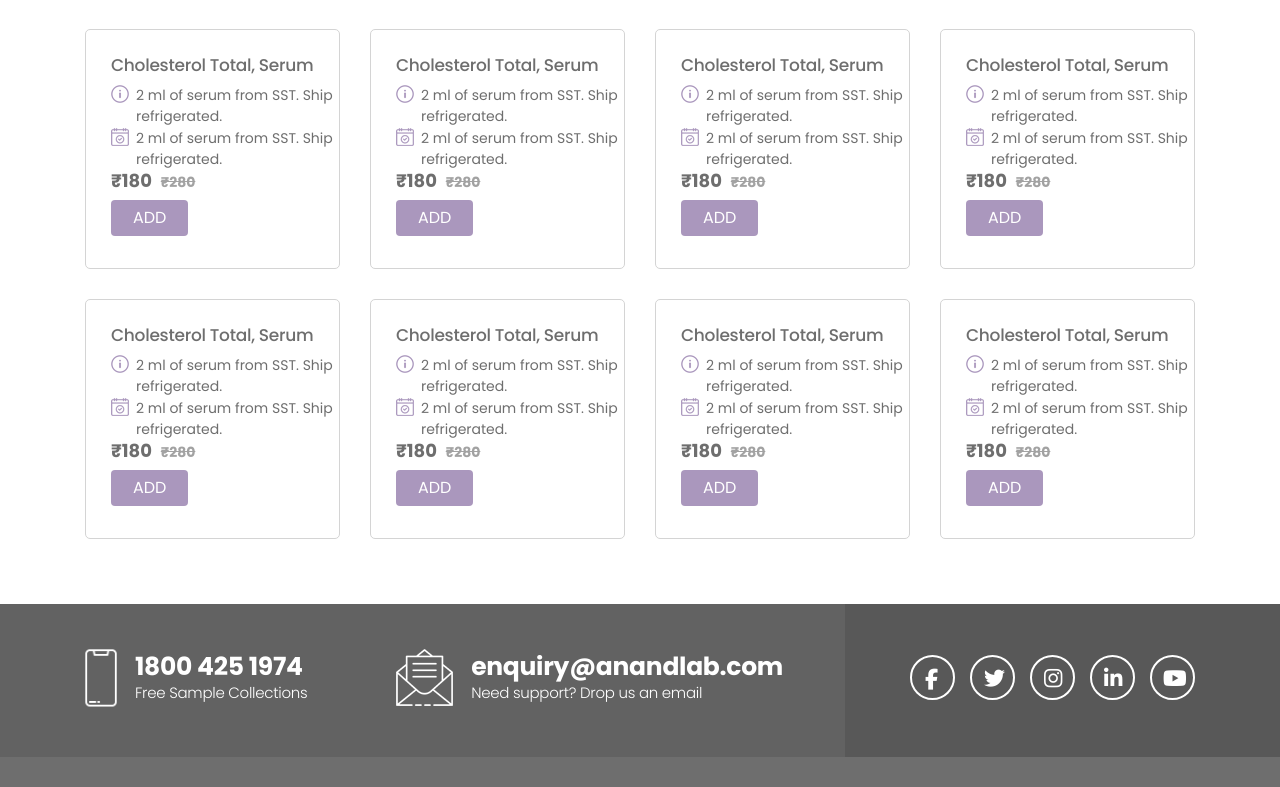
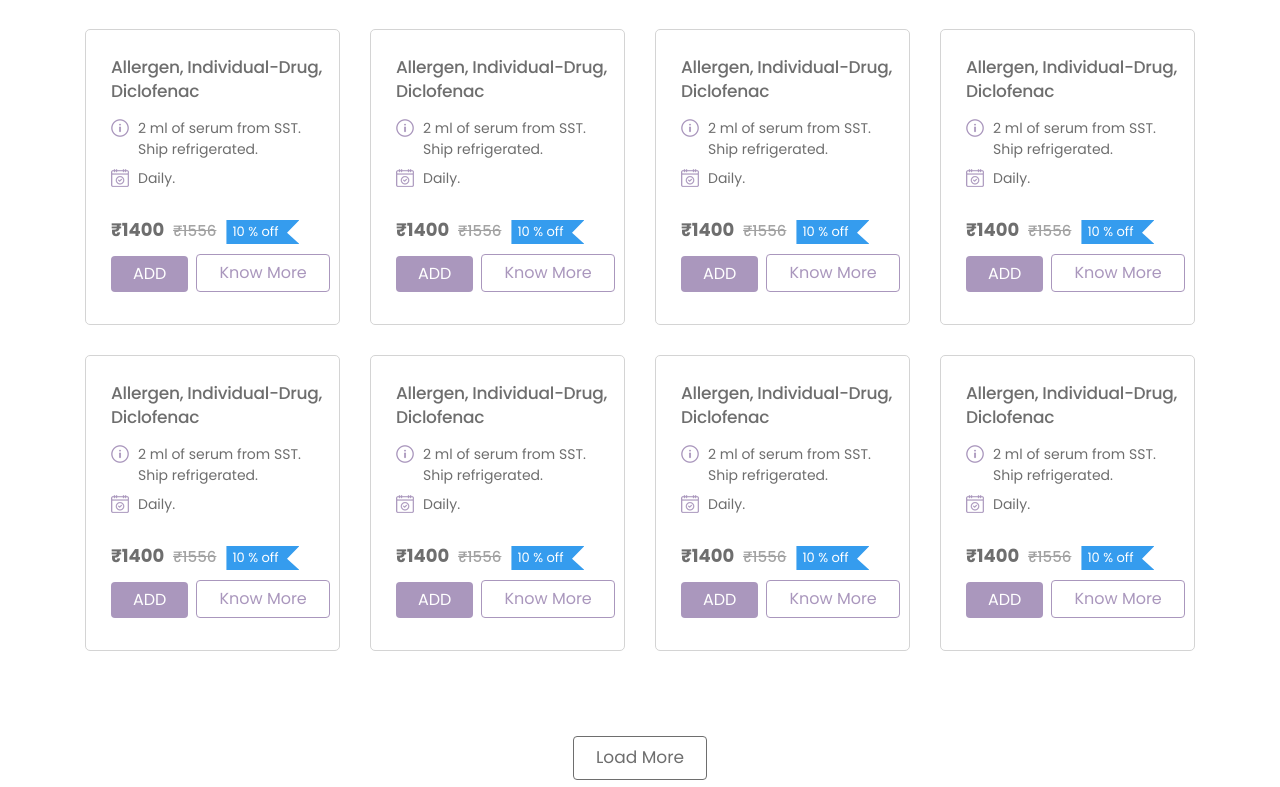
Before and after one commit to pravinpixel/ADLWebsite, a React (Create React App) app: page /for-patient in a window 1280 px wide. Shown: the part 693-1480 px from the top of the page. Built offline with nearby package versions, Linux system fonts and the light colour scheme.

Commit message:
test page changes

```diff
--- /dev/null
+++ b/src/Components/Containers/PackageCardComponent.jsx
@@ -0,0 +1,21 @@
+import React from 'react'
+import popImg from '../../assets/images/popular-img-1.jpg'
+import { Link } from 'react-router-dom';
+
+export default function PackageCardComponent() {
+  return (
+    <div className="pack-deils">
+                <div className="pck-img">
+                  <img src={popImg} alt="" className="img-fluid"/>
+                  <div className="ble-fnt">60 <span>Tests</span></div>
+                </div>
+                <h3>NEU Express</h3>
+                <h4>Cholesterol, Triglycerides, HDL, Direct LDL, Calculated Total cholesterol to HDL-cholesterol Ratio...
+                    <Link to="/">+ More</Link>\
+                </h4>
+                <h5>&#8377;180 <span className="strke"><s>&#8377;280</s></span></h5>
+                <h6>79 % off T&C*</h6>
+                <p><a href="about-us">Book Now</a></p>
+              </div>
+  )
+}
--- a/src/Components/Containers/TestCardComponent.jsx
+++ b/src/Components/Containers/TestCardComponent.jsx
@@ -1,4 +1,5 @@
 import React from "react";
+import { Link } from "react-router-dom";
 import clock from './../../assets/images/clk.png';
 import calnder from './../../assets/images/cal.png';
 
@@ -6,8 +7,8 @@ export default function TestCardComponent() {
   return (
     <div className="">
       <div className="cmn-box-str">
-        <div class="case">
-          <h3>Cholesterol Total, Serum</h3>
+        <div className="case">
+          <h3>Allergen, Individual-Drug, Diclofenac </h3>
           <ul>
           <li>
           <img src={clock} alt="" className="img-fluid"/>
@@ -15,17 +16,21 @@ export default function TestCardComponent() {
           </li>
           <li>
           <img src={calnder} alt="" className="img-fluid"/>
-          2 ml of serum from SST. Ship refrigerated.
+          Daily.
           </li>
           </ul>
           <h5>
-            &#8377;180{" "}
-            <span class="strke">
-              <s>&#8377;280</s>
+            &#8377;1400{" "}
+            <span className="strke">
+              <s>&#8377;1556</s>
+            </span>
+            <span className="flag-option">
+              <p>10 % off</p>
             </span>
           </h5>
           <p>
-            <a href="about-us">ADD</a>
+            <Link to="/">ADD</Link>
+            <Link className='bg-trsnper' to="/">Know More</Link>
           </p>
         </div>
       </div>
--- /dev/null
+++ b/src/Components/Test/Sections/PopularTests.jsx
@@ -0,0 +1,83 @@
+import React from 'react'
+import Sliders from 'react-slick'
+import TestCard from '../../Containers/TestCardComponent';
+
+
+export default function PopularTests() {
+    var settings = {
+        slidesToScroll : 1,
+        infinite       : true,
+        slidesToShow   : 4,
+        focusOnSelect  : false,
+        autoplay       : true,
+        dots           : false,
+        arrows         : true,
+        autoplaySpeed  : 4000,
+        responsive: [
+            {
+                breakpoint: 1300,
+                settings: {
+                    slidesToShow: 4,
+                }
+            },
+            {
+                breakpoint: 1024,
+                settings: {
+                    slidesToShow: 4,
+                }
+            },
+            {
+                breakpoint: 900,
+                settings: {
+                    slidesToShow: 3,
+                    centerMode: true,
+                }
+            },
+            {
+                breakpoint: 680,
+                settings: {
+                    slidesToShow: 2,
+                    centerMode: true,
+                }
+            },
+            {
+                breakpoint: 480,
+                settings: {
+                    slidesToShow: 1,
+                    centerMode: true,
+                }
+            },
+        ]
+    };
+    return (
+        <section className="diagnostics text-left">
+            <div className="container">
+                <div className="row">
+                    <div className="col-lg-12 col-md-12 col-sm-12 col-xs-12">
+                        <div className="common-heading">
+                            <h2><span>Top Booked </span> Diagnostic Tests </h2>
+                        </div>
+                        <Sliders {...settings} className="topbooked-cases">
+                            <TestCard />
+                            <TestCard />
+                            <TestCard />
+                            <TestCard />
+                            <TestCard />
+                            <TestCard />
+                            <TestCard />
+                            <TestCard />
+                            <TestCard />
+                            <TestCard />
+                            <TestCard />
+                            <TestCard />
+                            <TestCard />
+                            <TestCard />
+                            <TestCard />
+                            <TestCard />
+                        </Sliders>
+                    </div>
+                </div>
+            </div>
+        </section>
+    )
+}
--- a/src/Components/Test/Sections/TestHealthpackages.jsx
+++ b/src/Components/Test/Sections/TestHealthpackages.jsx
@@ -1,6 +1,6 @@
 import React from "react";
 import { Link } from "react-router-dom";
-import TestCard from '../../Containers/TestCardComponent'
+import TestCard from "../../Containers/TestCardComponent";
 
 export default function TestHealthpackages() {
   return (
@@ -24,27 +24,45 @@ export default function TestHealthpackages() {
               <div className="serch-filter text-right">
                 Sort By{" "}
                 <select class="form-control " id="seek" name="seek">
-                  <option value="Orthopaedic Care">Price:Low-High</option>
-                  <option value="Orthopaedic Care">Price:High-Low</option>
+                  <option value="Orthopaedic Care">Price : Low-High</option>
+                  <option value="Orthopaedic Care">Price : High-Low</option>
                 </select>
               </div>
             </div>
           </div>
         </div>
         <div className="row">
-        <div className="col-lg-3"><TestCard/></div>
-        <div className="col-lg-3"><TestCard/></div>
-        <div className="col-lg-3"><TestCard/></div>
-        <div className="col-lg-3"><TestCard/></div>
-        <div className="col-lg-3"><TestCard/></div>
-        <div className="col-lg-3"><TestCard/></div>
-        <div className="col-lg-3"><TestCard/></div>
-        <div className="col-lg-3"><TestCard/></div>
+          <div className="col-lg-3">
+            <TestCard />
+          </div>
+          <div className="col-lg-3">
+            <TestCard />
+          </div>
+          <div className="col-lg-3">
+            <TestCard />
+          </div>
+          <div className="col-lg-3">
+            <TestCard />
+          </div>
+          <div className="col-lg-3">
+            <TestCard />
+          </div>
+          <div className="col-lg-3">
+            <TestCard />
+          </div>
+          <div className="col-lg-3">
+            <TestCard />
+          </div>
+          <div className="col-lg-3">
+            <TestCard />
+          </div>
+        </div>
+
+          <div className="load-mrebtn text-center">
+            <Link to="/">Load More</Link>
+          </div>
+
       </div>
-      </div>
-
-
     </section>
-
   );
 }
--- a/src/Components/Test/Test.jsx
+++ b/src/Components/Test/Test.jsx
@@ -1,12 +1,14 @@
 import React from 'react'
 import TestBanner from './Sections/TestBanner'
 import TypeofTesst from './Sections/TestHealthpackages'
+import PopulaeTests from './Sections/PopularTests'
 export default function test() {
   return (
     <div>
 
         <TestBanner />
         <TypeofTesst />
+        <PopulaeTests />
 
         </div>
   )
--- a/src/assets/css/main.css
+++ b/src/assets/css/main.css
@@ -850,7 +850,7 @@ a.link-white:hover:after {
 .popular-lists .slick-arrow.slick-prev:hover:before,
 .popular-lists .slick-arrow.slick-next:hover:before{color:#fff;}
 
-span.strke{color:#a2a2a2;font-size:14px;margin-left:5px;}
+span.strke{color:#a2a2a2;font-size:15px;margin-left:5px;font-weight: 500;}
 
 .case p{margin-bottom:0px;}
 
@@ -981,6 +981,67 @@ padding-top: 11px;}
 .pack-deils p a:hover {
 	transition: all 1s ease;
 }
+
+.case a.bg-trsnper{margin-left: 8px;border: 1px solid #aa97bd;color:#aa97bd;}
+.case a.bg-trsnper:hover{color:#fff;}
+
+.case p a.bg-trsnper:before {
+	position: absolute;
+	left: 0;
+	top: 0px;
+	width: 100%;
+	height: 100%;
+	content: "";
+	z-index: -2;
+	background: #fff;
+}
+
+.load-mrebtn a{color: #6e6e6e;
+	padding: 8px 22px;
+	border-radius: 4px;
+	display: inline-block;
+	margin-top: 70px;
+	text-align: center;
+	font-size: 17px;
+	position: relative;
+	overflow: hidden;
+	transition: all 0.3s ease;
+	font-weight: 400;
+	border: 1px solid #6e6e6e;}
+	.load-mrebtn a:hover{color:#fff;}
+	.load-mrebtn a:before {
+		position: absolute;
+		left: 0;
+		top: 0px;
+		width: 100%;
+		height: 100%;
+		content: "";
+		z-index: -2;
+		background: #fff;
+	}
+
+	.load-mrebtn a:after {
+		position: absolute;
+		right: 0;
+		top: 0px;
+		width: 0px;
+		height: 100%;
+		content: "";
+		z-index: -1;
+		background: #5b2584;
+		transition: all 1s ease;
+	}
+
+	.load-mrebtn a:hover:after {
+		width: 100%;
+		right: inherit;
+		left: 0px;
+		transition: all 1s ease;
+	}
+
+	.load-mrebtn a:hover {
+		transition: all 1s ease;
+	}
 
 .condition-packages{background-color:#63b5f7;}
 
@@ -1396,12 +1457,35 @@ transition: all .5s ease-in-out
 
   .cmn-box-str{margin:15px 0px;}
 
-  .cmn-box-str ul{padding: 0px;margin: 0px;}
-  .cmn-box-str ul li{padding: 0px;margin: 0px;display: inline-block; position: relative;padding-left: 25px;font-size: 14px;}
-  .cmn-box-str ul li img{position: absolute;left:0;top:0;}
-
-  .cmn-box-str .case h3{font-size: 17px;}
-
+  .cmn-box-str ul{padding: 0px 0px 25px;margin: 0px;}
+  .cmn-box-str ul li {
+	padding: 0px;
+	margin: 0px;
+	display: inline-block;
+	position: relative;
+	padding-left: 27px;
+	font-size: 14px;
+	margin-bottom: 6px;
+  }
+  .cmn-box-str ul li img{position: absolute;left:0;top:1px;}
+
+  .cmn-box-str .case h3{font-size: 17px;line-height: 24px;margin-bottom: 15px;}
+
+  span.flag-option {
+	background-color: #359cee;
+	color: #fff;
+	display: inline-block;
+	margin-left: 10px;
+	padding: 0px 21px 0px 6px;
+	clip-path: polygon(100% 0%, 83% 53%, 100% 100%, 0 100%, 0% 50%, 0 0);
+	font-size: 12px;
+  }
+
+  .cmn-box-str .case h5{margin-bottom:10px;}
+
+  span.flag-option p{
+	font-size: 13px;
+  }
 
 
 
```
Also changed, not shown: src/Components/Home/Sections/PackagesSliders.jsx (+11 -79 lines), 1 other file (tests, documents, lock files or other folders).
